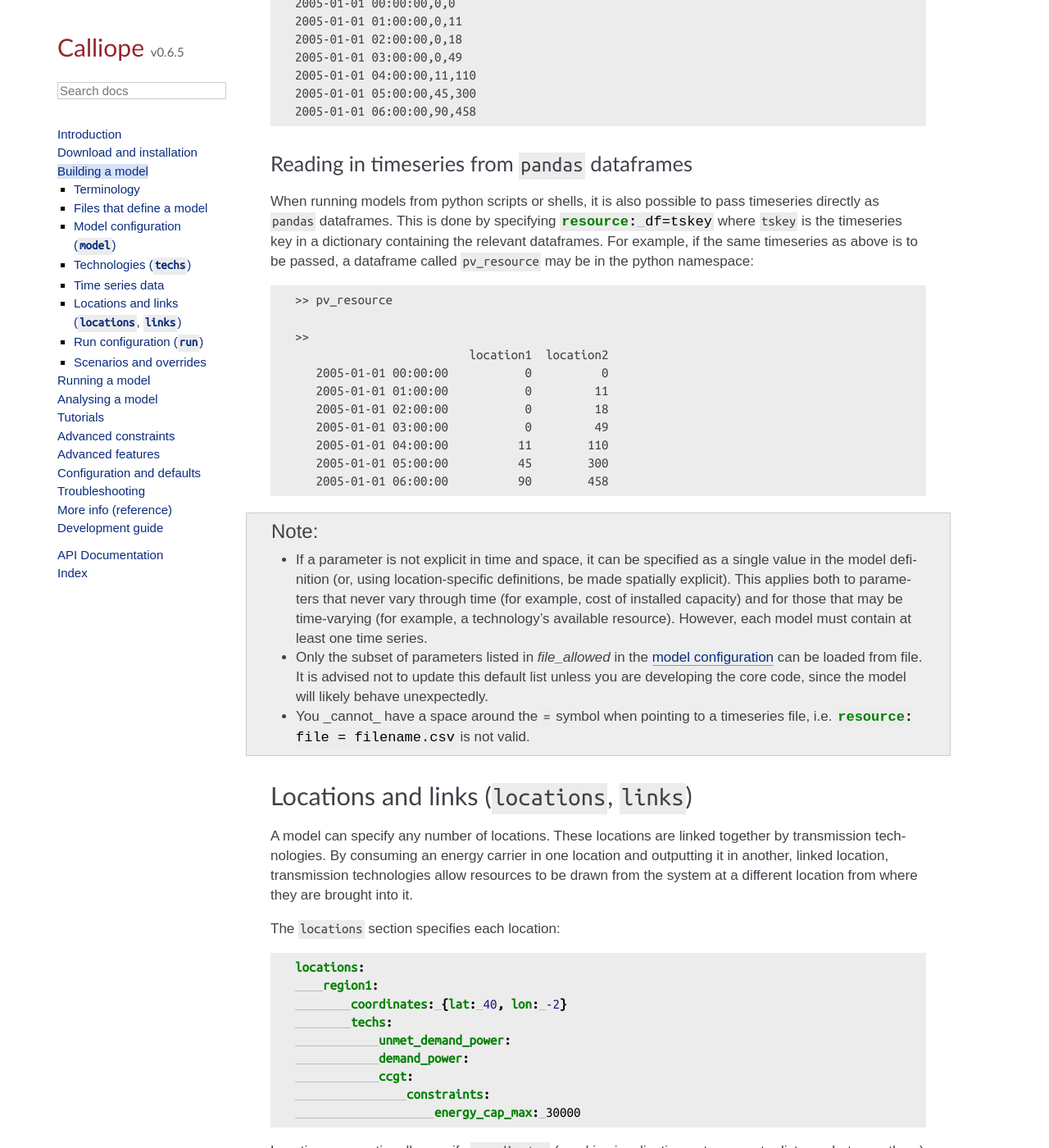
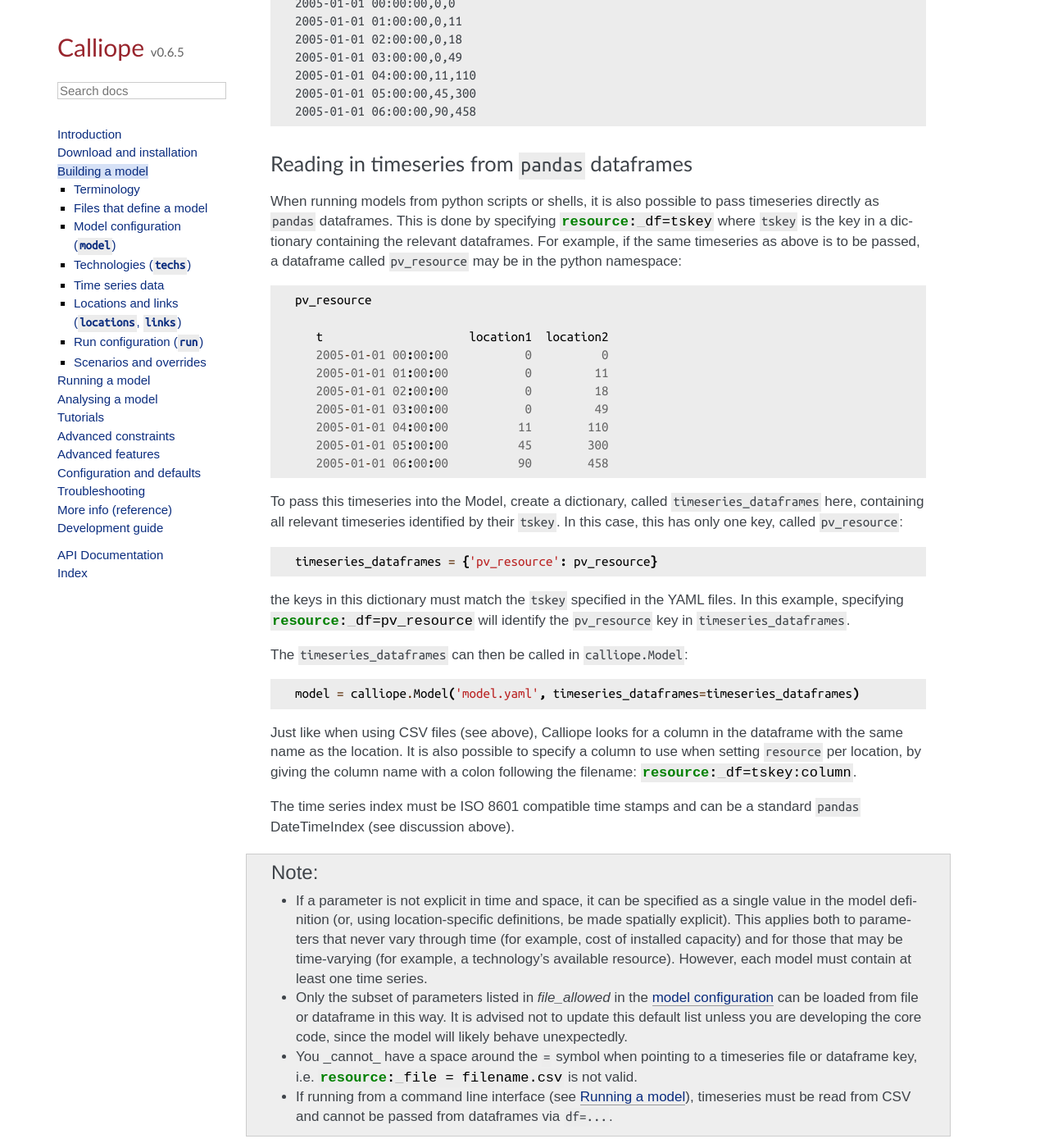
Before and after one commit to calliope-project/calliope, a Sphinx documentation site: the page built from doc/user/building.rst, in a window 1280 px wide and 1400 px high, scrolled down 5629 px. Shown: the whole window at 82% size. Built offline with Sphinx 7.4.7, drawn with Linux system fonts in a browser that asks for light colours; some web fonts are replaced; pages that are not in the unit, such as notebooks, are missing from menus; a script that is not in the unit is left out.

Commit message:
write documentation for timeseries

```diff
--- a/doc/user/building.rst
+++ b/doc/user/building.rst
@@ -205,14 +205,13 @@
 
 Reading in timeseries from ``pandas`` dataframes
 ------------------------------------------------
-When running models from python scripts or shells, it is also possible to pass timeseries directly as ``pandas`` dataframes. This is done by specifying :yaml:`resource: df=tskey` where ``tskey`` is the timeseries key in a dictionary containing the relevant dataframes. For example, if the same timeseries as above is to be passed, a dataframe called ``pv_resource`` may be in the python namespace:
+When running models from python scripts or shells, it is also possible to pass timeseries directly as ``pandas`` dataframes. This is done by specifying :yaml:`resource: df=tskey` where ``tskey`` is the key in a dictionary containing the relevant dataframes. For example, if the same timeseries as above is to be passed, a dataframe called ``pv_resource`` may be in the python namespace:
 
-.. code-block:: text
+.. code-block:: python
 
-    >> pv_resource
+    pv_resource
 
-    >>
-                             location1  location2
+       t                     location1  location2
        2005-01-01 00:00:00           0          0
        2005-01-01 01:00:00           0         11
        2005-01-01 02:00:00           0         18
@@ -221,11 +220,31 @@
        2005-01-01 05:00:00          45        300
        2005-01-01 06:00:00          90        458
 
+To pass this timeseries into the Model, create a dictionary, called ``timeseries_dataframes`` here, containing all relevant timeseries identified by their ``tskey``. In this case, this has only one key, called ``pv_resource``:
+
+.. code-block:: python
+
+    timeseries_dataframes = {'pv_resource': pv_resource}
+
+the keys in this dictionary must match the ``tskey`` specified in the YAML files. In this example, specifying :yaml:`resource: df=pv_resource` will identify the ``pv_resource`` key in ``timeseries_dataframes``.
+
+The ``timeseries_dataframes`` can then be called in ``calliope.Model``:
+
+.. code-block:: python
+
+    model = calliope.Model('model.yaml', timeseries_dataframes=timeseries_dataframes)
+
+Just like when using CSV files (see above), Calliope looks for a column in the dataframe with the same name as the location. It is also possible to specify a column to use when setting ``resource`` per location, by giving the column name with a colon following the filename: :yaml:`resource: df=tskey:column`.
+
+The time series index must be ISO 8601 compatible time stamps and can be a standard ``pandas`` DateTimeIndex (see discussion above).
+
+
 .. Note::
 
    * If a parameter is not explicit in time and space, it can be specified as a single value in the model definition (or, using location-specific definitions, be made spatially explicit). This applies both to parameters that never vary through time (for example, cost of installed capacity) and for those that may be time-varying (for example, a technology's available resource). However, each model must contain at least one time series.
-   * Only the subset of parameters listed in `file_allowed` in the :ref:`model configuration <config_reference_model>` can be loaded from file. It is advised not to update this default list unless you are developing the core code, since the model will likely behave unexpectedly.
-   * You _cannot_ have a space around the ``=`` symbol when pointing to a timeseries file, i.e. :yaml:`resource: file = filename.csv` is not valid.
+   * Only the subset of parameters listed in `file_allowed` in the :ref:`model configuration <config_reference_model>` can be loaded from file or dataframe in this way. It is advised not to update this default list unless you are developing the core code, since the model will likely behave unexpectedly.
+   * You _cannot_ have a space around the ``=`` symbol when pointing to a timeseries file or dataframe key, i.e. :yaml:`resource: file = filename.csv` is not valid.
+   * If running from a command line interface (see :doc:`running`), timeseries must be read from CSV and cannot be passed from dataframes via ``df=...``.
 
 ----------------------------------------------
 Locations and links (``locations``, ``links``)
```
